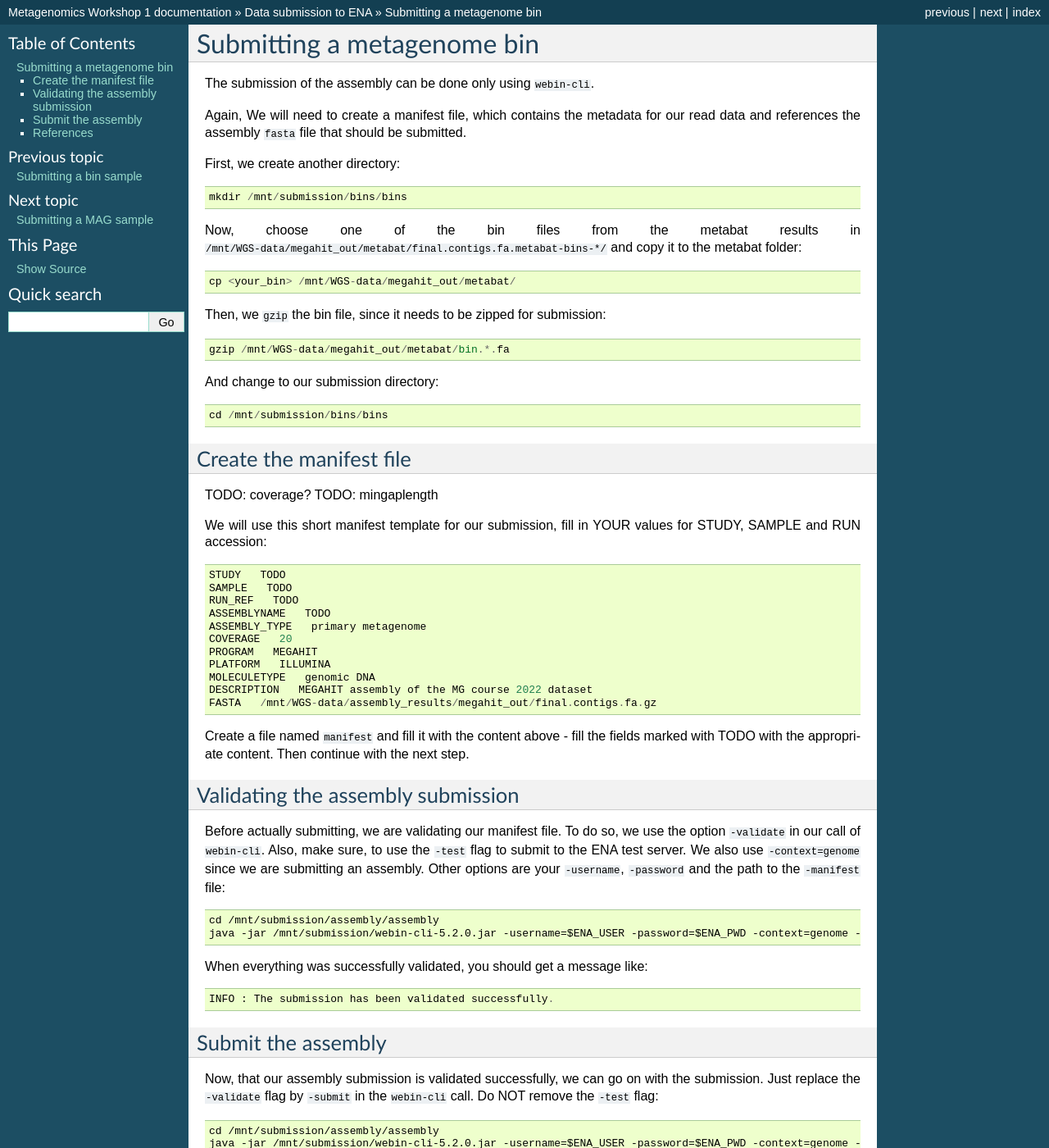
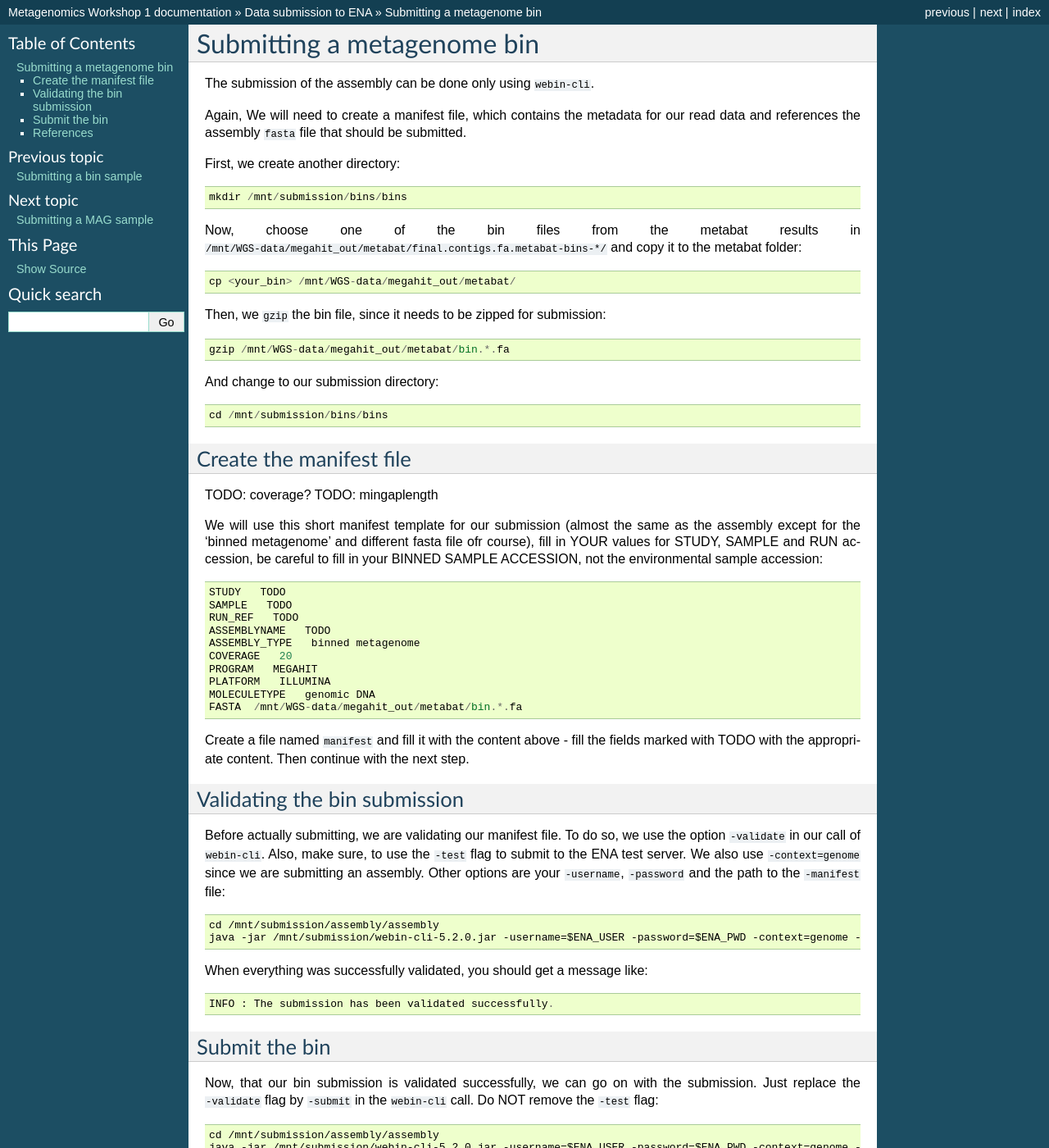
Before and after one commit to metagenomics/metagenomics-workshop, a Sphinx documentation site: the page built from docs/data_submission/bin_submission.rst, in a window 1280 px wide and 1400 px high. Shown: the whole window at 82% size. Built offline with Sphinx 7.4.7, drawn with Linux system fonts in a browser that asks for light colours.

Commit message:
Update bin_submission.rst

```diff
--- a/docs/data_submission/bin_submission.rst
+++ b/docs/data_submission/bin_submission.rst
@@ -27,23 +27,22 @@ Create the manifest file
 TODO: coverage?
 TODO: mingaplength
 
-We will use this short manifest template for our submission, fill in YOUR values for STUDY, SAMPLE and RUN accession::
+We will use this short manifest template for our submission (almost the same as the assembly except for the 'binned metagenome' and different fasta file ofr course), fill in YOUR values for STUDY, SAMPLE and RUN accession, be careful to fill in your BINNED SAMPLE ACCESSION, not the environmental sample accession::
 
   STUDY   TODO
   SAMPLE   TODO
   RUN_REF   TODO
   ASSEMBLYNAME   TODO
-  ASSEMBLY_TYPE   primary metagenome
+  ASSEMBLY_TYPE   binned metagenome
   COVERAGE   20
   PROGRAM   MEGAHIT
   PLATFORM   ILLUMINA
   MOLECULETYPE   genomic DNA
-  DESCRIPTION   MEGAHIT assembly of the MG course 2022 dataset
-  FASTA   /mnt/WGS-data/assembly_results/megahit_out/final.contigs.fa.gz
+  FASTA  /mnt/WGS-data/megahit_out/metabat/bin.*.fa
 
 Create a file named ``manifest`` and fill it with the content above - fill the fields marked with TODO with the appropriate content. Then continue with the next step.
 
-Validating the assembly submission
+Validating the bin submission
 ^^^^^^^^^^^^^^^^^^
 
 Before actually submitting, we are validating our manifest file. To do so, we use the option ``-validate`` in our call of ``webin-cli``. Also, make sure, to use the ``-test`` flag to submit to the ENA test server. We also use ``-context=genome`` since we are submitting an assembly. Other options are your ``-username``, ``-password`` and the path to the ``-manifest`` file::
@@ -56,10 +55,10 @@ When everything was successfully validated, you should get a message like::
   INFO : The submission has been validated successfully.
 
 
-Submit the assembly
+Submit the bin
 ^^^^^^^^^^^^^^^^
 
-Now, that our assembly submission is validated successfully, we can go on with the submission. Just replace the ``-validate`` flag by ``-submit`` in the ``webin-cli`` call. Do NOT remove the ``-test`` flag::
+Now, that our bin submission is validated successfully, we can go on with the submission. Just replace the ``-validate`` flag by ``-submit`` in the ``webin-cli`` call. Do NOT remove the ``-test`` flag::
 
   cd /mnt/submission/assembly/assembly
   java -jar /mnt/submission/webin-cli-5.2.0.jar -username=$ENA_USER -password=$ENA_PWD -context=genome -manifest=manifest -submit -test
```
